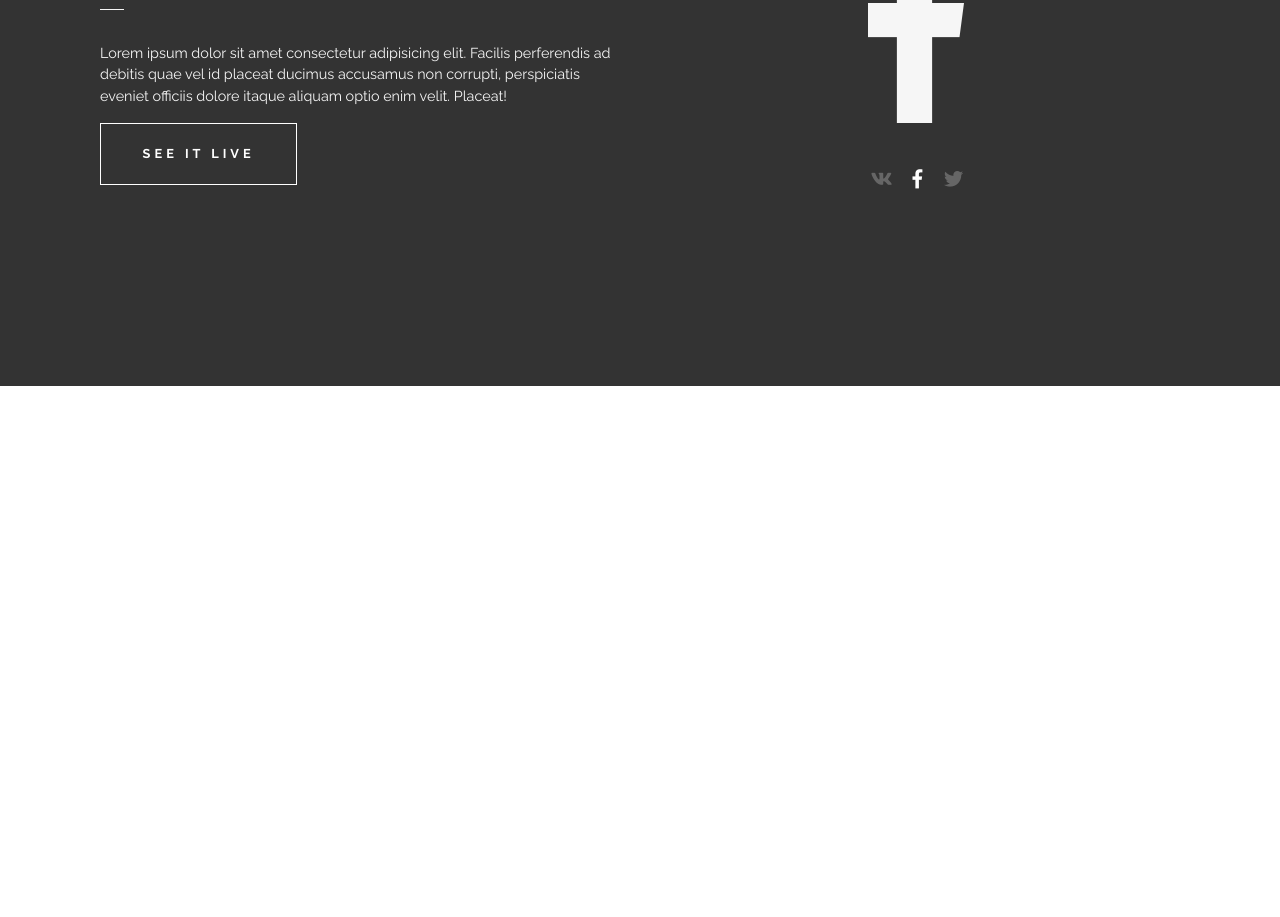
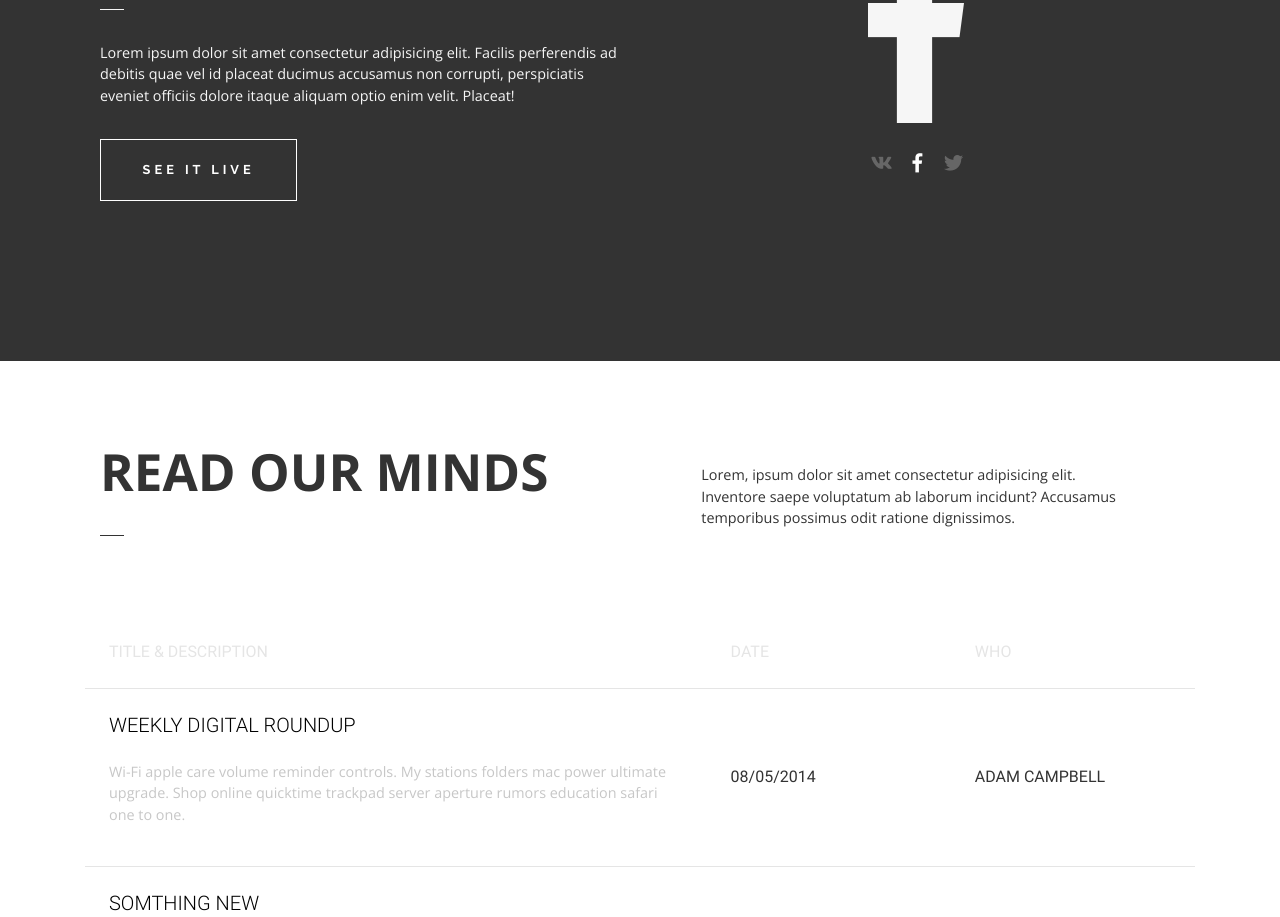
Before and after one commit to DmitriyLavrisiuk/LandingPage, a website built with webpack: page app/index.html in a window 1280 px wide. Shown: the part 1880-2797 px from the top of the page. Before the commit the page ends 2266 px from the top, so only its background shows below. Built offline with nearby package versions, Linux system fonts and the light colour scheme.

Commit message:
add new section

```diff
--- a/app/index.html
+++ b/app/index.html
@@ -29,7 +29,8 @@
             </article>
         </header>
         <main>
-            <section class="row screen screen-light screen-1 screen-padding-10 text-center text-md-left">
+            <!-- SCREEN NUMBER 1 --------------------------------------------->
+            <section class="row screen screen-1 screen-light screen-padding-10 text-center text-md-left">
                 <div class="container">
                     <div class="row">
                         <article class="col-12 col-md-5">
@@ -90,10 +91,11 @@
                     </div>
                 </div>
             </section>
-            <section class="row screen screen-white screen-2 text-center text-md-left">
+            <!-- SCREEN NUMBER 2 --------------------------------------------->
+            <section class="row screen screen-2 screen-white text-center text-md-left">
                 <div class="container">
                     <div class="row">
-                        <article class="col-12 col-md-5">
+                        <article class="col-12 col-md-6">
                             <h2 class="decoration-line">Our works</h2>
                         </article>
                         <article class="col-12 col-sm-6 col-md-5 m-auto">
@@ -103,7 +105,8 @@
                     </div>
                 </div>
             </section>
-            <section class="row screen screen-dark screen-3 screen-padding-10 text-center text-md-left">
+            <!-- SCREEN NUMBER 3 --------------------------------------------->
+            <section class="row screen screen-3 screen-dark screen-padding-10 text-center text-md-left">
                 <div class="container">
                     <div class="row">
                         <article class="col-12 col-md-6">
@@ -111,28 +114,96 @@
                             <p>Lorem ipsum dolor sit amet consectetur adipisicing elit. Facilis perferendis ad debitis
                                 quae vel id placeat ducimus accusamus non corrupti, perspiciatis eveniet officiis
                                 dolore itaque aliquam optio enim velit. Placeat!</p>
-                            <a class="outline-link" href="#" target="_blank">See it live</a>
+                            <a class="outline-link my-3 mb-md-0" href="#" target="_blank">See it live</a>
                         </article>
                         <article class="col-12 col-md-6 p-3">
-                            <div id="carouselIndicators" class="carousel slide" data-ride="carousel">
+                            <div id="carouselIndicators" class="carousel slide mt-2 mt-md-0" data-ride="carousel">
                                 <div class="carousel-inner text-center">
                                     <div class="carousel-item active">
-                                            <i class="fab fa-vk"></i>
+                                        <i class="fab fa-vk"></i>
                                     </div>
                                     <div class="carousel-item">
-                                            <i class="fab fa-facebook-f"></i>
+                                        <i class="fab fa-facebook-f"></i>
                                     </div>
                                     <div class="carousel-item">
-                                            <i class="fab fa-twitter"></i>
+                                        <i class="fab fa-twitter"></i>
                                     </div>
                                 </div>
-                                <ol class="carousel-indicators p-3 m-3 text-center">
-                                    <li data-target="#carouselIndicators" data-slide-to="0" class="active"><i class="fab fa-vk"></i></li>
-                                    <li data-target="#carouselIndicators" data-slide-to="1"><i class="fab fa-facebook-f"></i></li>
-                                    <li data-target="#carouselIndicators" data-slide-to="2"><i class="fab fa-twitter"></i></li>
+                                <ol class="carousel-indicators mb-0 mt-3 my-md-3 text-center">
+                                    <li data-target="#carouselIndicators" data-slide-to="0" class="active">
+                                        <i class="fab fa-vk"></i>
+                                    </li>
+                                    <li data-target="#carouselIndicators" data-slide-to="1">
+                                        <i class="fab fa-facebook-f"></i>
+                                    </li>
+                                    <li data-target="#carouselIndicators" data-slide-to="2">
+                                        <i class="fab fa-twitter"></i>
+                                    </li>
                                 </ol>
                             </div>
                         </article>
+                    </div>
+                </div>
+            </section>
+            <!-- SCREEN NUMBER 4 --------------------------------------------->
+            <section class="row screen screen-4 screen-white text-center text-md-left">
+                <div class="container">
+                    <div class="row">
+                        <article class="col-12 col-md-6">
+                            <h2 class="decoration-line">Read our minds</h2>
+                        </article>
+                        <article class="col-12 col-sm-6 col-md-5 m-auto">
+                            <p class="p-md-0">Lorem, ipsum dolor sit amet consectetur adipisicing elit. Inventore saepe
+                                voluptatum ab laborum incidunt? Accusamus temporibus possimus odit ratione dignissimos.</p>
+                        </article>
+                        <table class="col-12">
+                            <tr>
+                                <th>Title & Description</th>
+                                <th>Date</th>
+                                <th>Who</th>
+                            </tr>
+                            <tr>
+                                <td>
+                                    <h5>Weekly Digital Roundup</h5>
+                                    <p>Wi-Fi apple care volume reminder controls. My stations folders mac power
+                                        ultimate upgrade. Shop online quicktime trackpad server aperture rumors
+                                        education safari one to one.</p>
+                                </td>
+                                <td>08/05/2014</td>
+                                <td>Adam Campbell</td>
+                            </tr>
+                            <tr>
+                                <td>
+                                    <h5>Somthing new</h5>
+                                    <p>Backlit keyboard chess phone airport extreme support iPad. Accessories magsafe
+                                        terminal final cut pro. Featured TV shows downloads digital color meter.</p>
+                                </td>
+                                <td>07/05/2014</td>
+                                <td>Viktor Csake</td>
+                            </tr>
+                            <tr>
+                                <td>
+                                    <h5>Things coming around</h5>
+                                    <p>Wi-Fi apple care volume reminder controls. My stations folders mac power
+                                        ultimate upgrade. Shop online quicktime trackpad server aperture rumors
+                                        education safari one to one.</p>
+                                </td>
+                                <td>05/05/2014</td>
+                                <td>Vivek Ravin</td>
+                            </tr>
+                            <tr>
+                                <td>
+                                    <h5>Finally! We are here</h5>
+                                    <p>Glossy tech specs bluetooth manuals. OpenGL products FaceTime free shipping
+                                        recycling mission control applications.</p>
+                                </td>
+                                <td>24/04/2014</td>
+                                <td>Hikmet Arslan</td>
+                            </tr>
+                            <tr class="border-0">
+                                <td colspan="3" class="pb-0 text-danger text-center"><a href="#">See all articles here</a></td>
+                            </tr>
+                        </table>
                     </div>
                 </div>
             </section>
--- a/src/scss/custom/_colors.scss
+++ b/src/scss/custom/_colors.scss
@@ -3,6 +3,8 @@ $black_1: rgb(0,0,0);
 $black_2: rgba(0,0,0,.5);
 $white_1: rgb(255,255,255);
 $white_2: rgba(255, 255, 255, 0.5);
+$silver_0: rgb(229,229,229);
+$silver_1: rgb(199, 199, 199);
 $red: rgb(242,62,44);
 
 // For background screen`s
--- a/src/scss/custom/_styles.scss
+++ b/src/scss/custom/_styles.scss
@@ -5,14 +5,28 @@ body {
     color: $black_1;
     font-size: 1em;
     font-family: Raleway, Roboto, Tahoma, Verdana, sans-serif;
-    .row { margin: 0 !important; }
+
+    .row {
+        margin: 0 !important;
+    }
 }
 
-h1, h2, h3, h4, h5, h6 { font-weight: bold; }
+h1,
+h2,
+h3,
+h4,
+h5,
+h6 {
+    font-weight: bold;
+}
 
-a, a:hover, a:active, a:visited {
+a,
+a:hover,
+a:active,
+a:visited {
     text-decoration: none;
     color: inherit;
+    text-transform: uppercase;
 }
 
 .outline-link {
@@ -22,12 +36,13 @@ a, a:hover, a:active, a:visited {
     border: .1rem solid $white_1;
     color: $white_1;
     font-weight: bold;
-    text-transform: uppercase;
     letter-spacing: .25rem;
 }
 
 .navigation-is-scroll {
-    div { justify-content: center !important; }
+    div {
+        justify-content: center !important;
+    }
 
     background-color: $white_1;
     color: $black_2;
@@ -48,7 +63,9 @@ header {
     background: scroll center center no-repeat;
     background-size: cover;
 
-    a.navbar-brand { font-size: 2.5em; }
+    a.navbar-brand {
+        font-size: 2.5em;
+    }
 
     h1 {
         font-size: .9em;
@@ -58,9 +75,13 @@ header {
     article {
         margin: auto;
 
-        h2 { font-weight: 200 !important; }
+        h2 {
+            font-weight: 200 !important;
+        }
 
-        p { margin-top: 1rem; }
+        p {
+            margin-top: 1rem;
+        }
     }
 }
 
@@ -68,13 +89,17 @@ header {
     padding-top: 5rem;
     padding-bottom: 5rem;
     overflow: hidden;
+
     h2 {
         font-size: 3.2em;
         font-family: 'Open Sans';
         text-transform: uppercase;
     }
 
-    p { font-size: .9em; }
+    p {
+        font-family: 'Open Sans';
+        font-size: .9em;
+    }
 
     &.screen-white {
         color: $screen-white-color;
@@ -145,7 +170,9 @@ header {
 
 
 // SCREEN NUMBER 1
-.screen-1 { position: relative; }
+.screen-1 {
+    position: relative;
+}
 
 // SCREEN NUMBER 2
 
@@ -153,17 +180,68 @@ header {
 .screen-3 {
 
     .carousel-inner {
-        i { font-size: 12rem; }
+        i {
+            font-size: 12rem;
+        }
     }
+
     .carousel-indicators {
         position: static;
+
         li {
             font-size: 1.2rem;
-            background-color: rgba(0,0,0,0);
+            background-color: rgba(0, 0, 0, 0);
             color: $white_2;
             text-indent: 0%;
 
-            &.active { color: $white_1; }
+            &.active {
+                color: $white_1;
+            }
         }
     }
 }
+
+// SCREEN NUMBER 4
+.screen-4 {
+    table {
+        font-family: 'Roboto';
+        margin-top: 3rem;
+
+        h5 {
+            color: $black_1;
+            font-weight: 300;
+            text-transform: uppercase;
+            margin-bottom: 1.5rem;
+        }
+
+        P {
+            color: $silver_1;
+        }
+
+        td, th { padding: 1.5rem; }
+
+        th {
+            text-transform: uppercase;
+            color: $silver_0;
+            font-weight: 400;
+        }
+
+
+        tr {
+            border-bottom: 1px solid $silver_0;
+
+            td:first-child {
+                width: 56%;
+            }
+
+            td:nth-child(2) {
+                width: 22%;
+            }
+
+            td:nth-child(3) {
+                width: 22%;
+                text-transform: uppercase;
+            }
+        }
+    }
+}
```
Also changed, not shown: src/scss/custom/_mediaQuery.scss (+0 -10 lines), dist/css/main.css, dist/img/all/imac/_imac.png (deleted), dist/img/all/imac/imac.png (deleted), dist/img/all/ipad/_ipad.png (deleted), dist/img/all/ipad/ipad.png (deleted), dist/img/all/iphone/_iphone.png (deleted), dist/img/all/iphone/iphone.png (deleted), 1 other file.
